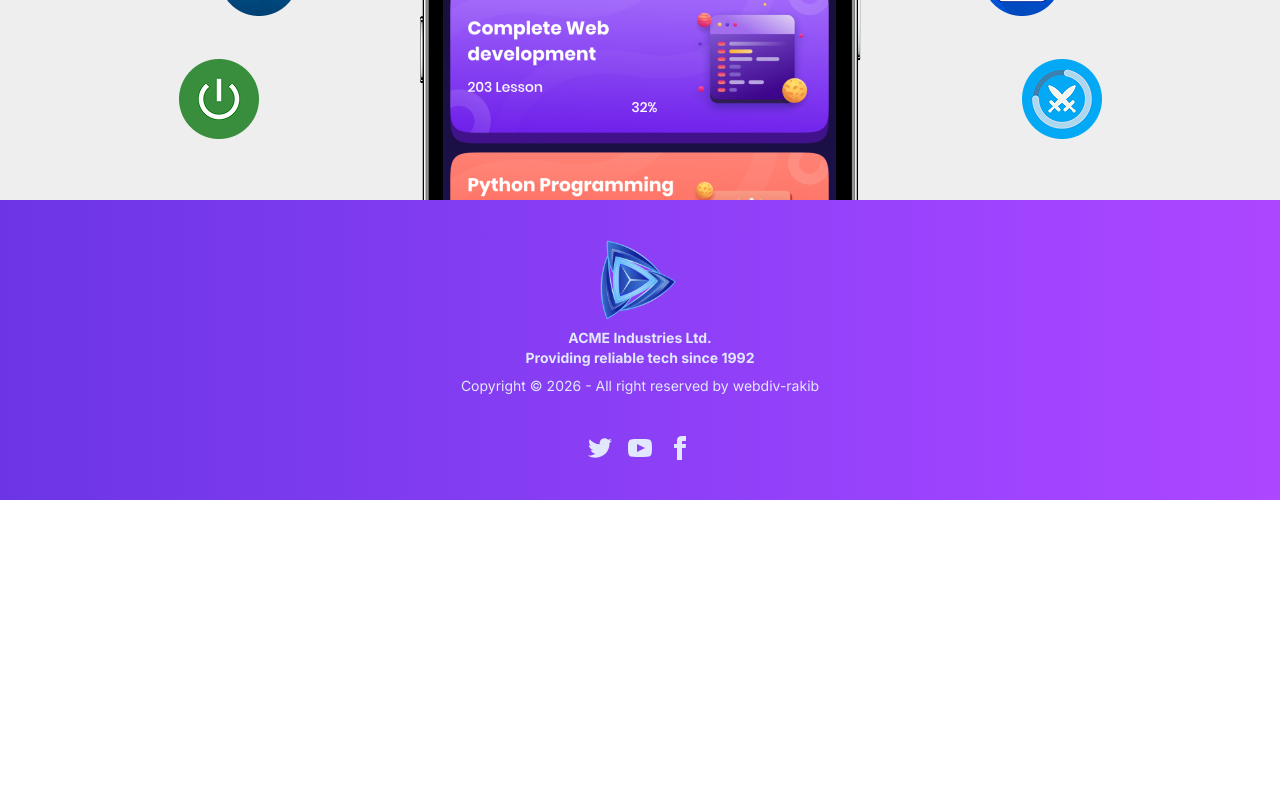
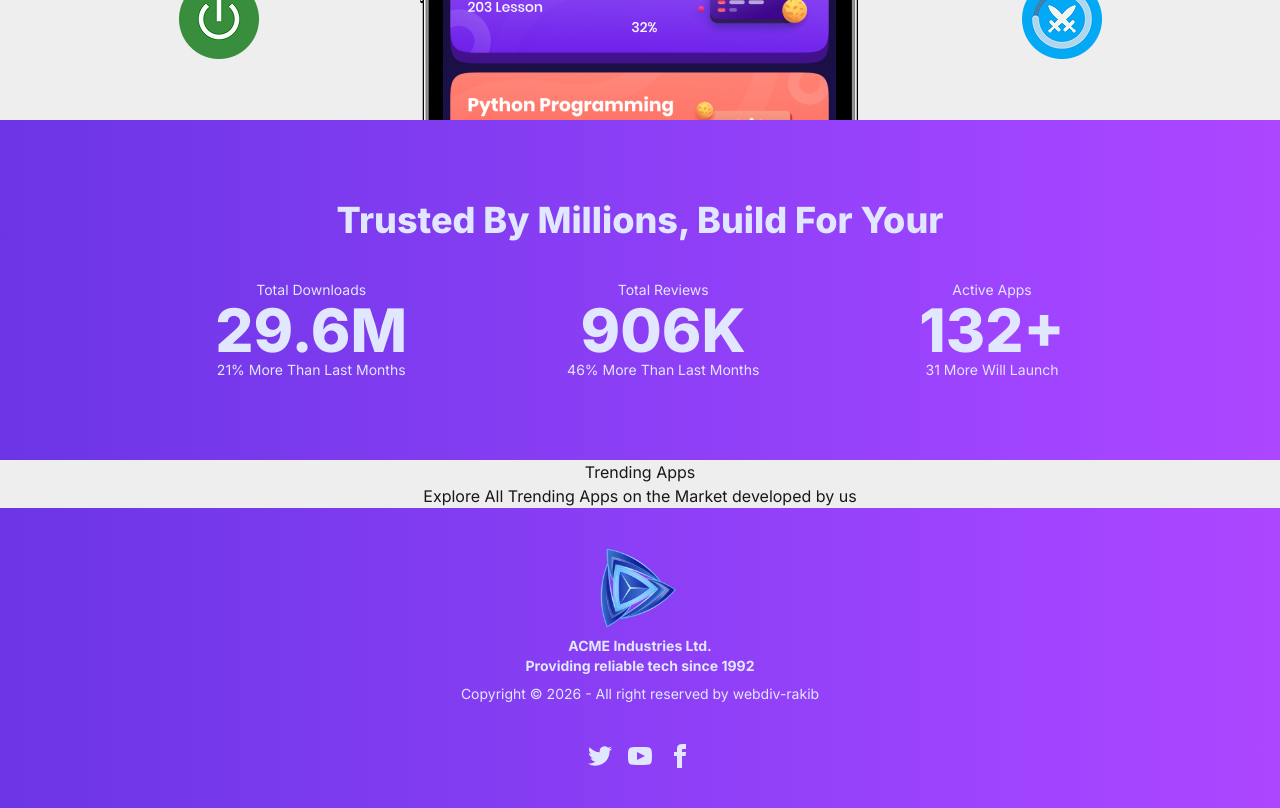
Before and after one commit to webdiv-rakib/Hero-Store, a React (Vite) app: page / in a window 1280 px wide. Shown: the part 780-1588 px from the top of the page. Before the commit the page ends 1280 px from the top, so only its background shows below. Built offline with nearby package versions, Linux system fonts and the light colour scheme.

Commit message:
banner section design complete.

```diff
--- a/src/Routes/Routes.jsx
+++ b/src/Routes/Routes.jsx
@@ -15,6 +15,7 @@ export const router = createBrowserRouter([
     {
       index: true,
       path: "/",
+      loader: () => fetch('appData.json'),
       Component: Home
     }
     ]
--- a/src/components/Banner/Banner.jsx
+++ b/src/components/Banner/Banner.jsx
@@ -2,7 +2,7 @@ import React from 'react';
 import heroimg from "../../assets/hero.png"
 const Banner = () => {
     return (
-        <div className='text-center pt-30 space-y-10 bg-base-300'>
+        <div className='text-center pt-20 space-y-5 bg-base-300'>
             <div>
                 <h1 className='text-7xl font-extrabold'>We Build <br /><span className='bg-gradient-to-r from-[#6b35e5] to-purple-500 bg-clip-text text-transparent'>Productive</span> Apps</h1>
                 <p className='text-xl text-gray-500'>At HERO.IO , we craft innovative apps designed to make everyday life simpler, smarter, and more exciting. <br /> Our goal is to turn your ideas into digital experiences that truly make an impact.</p>
--- /dev/null
+++ b/src/components/Information/Information.jsx
@@ -0,0 +1,28 @@
+const Information = () => {
+    return (
+        <div className="footer footer-horizontal footer-center bg-primary text-primary-content pb-20 pt-20 bg-gradient-to-r from-[#6b35e5] to-purple-500">
+            <div>
+                <h1 className="text-4xl font-extrabold">Trusted By Millions, Build For Your</h1>
+            </div>
+            <div className="flex justify-center items-center gap-40">
+                <div>
+                    <p>Total Downloads</p>
+                    <h1 className="text-6xl font-extrabold">29.6M</h1>
+                    <p>21% More Than Last Months</p>
+                </div>
+                <div>
+                    <p>Total Reviews</p>
+                    <h1 className="text-6xl font-extrabold">906K</h1>
+                    <p>46% More Than Last Months</p>
+                </div>
+                <div>
+                    <p>Active Apps</p>
+                    <h1 className="text-6xl font-extrabold">132+</h1>
+                    <p>31 More Will Launch</p>
+                </div>
+            </div>
+        </div>
+    );
+};
+
+export default Information;
--- /dev/null
+++ b/src/pages/AppsStore/AppsStore.jsx
@@ -0,0 +1,12 @@
+const AppsStore = () => {
+    return (
+        <div className='bg-base-300'>
+            <div className='text-center'>
+                <h1>Trending Apps</h1>
+                <p>Explore All Trending Apps on the Market developed by us</p>
+            </div>
+        </div>
+    );
+};
+
+export default AppsStore;
--- a/src/pages/Home/Home.jsx
+++ b/src/pages/Home/Home.jsx
@@ -1,10 +1,16 @@
-import React from 'react';
+import { useLoaderData } from 'react-router';
 import Banner from '../../components/Banner/Banner';
+import Information from '../../components/Information/Information';
+import AppsStore from '../AppsStore/AppsStore';
 
 const Home = () => {
+    const appData = useLoaderData();
+    console.log(appData)
     return (
         <div>
             <Banner></Banner>
+            <Information></Information>
+            <AppsStore></AppsStore>
         </div>
     );
 };
```
